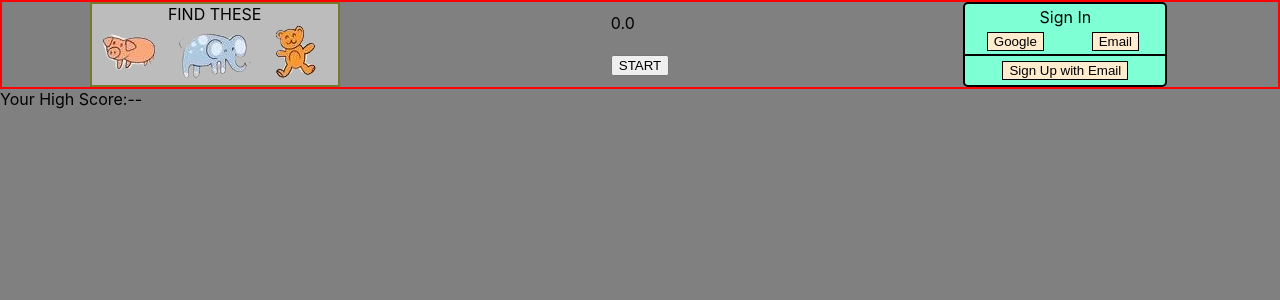
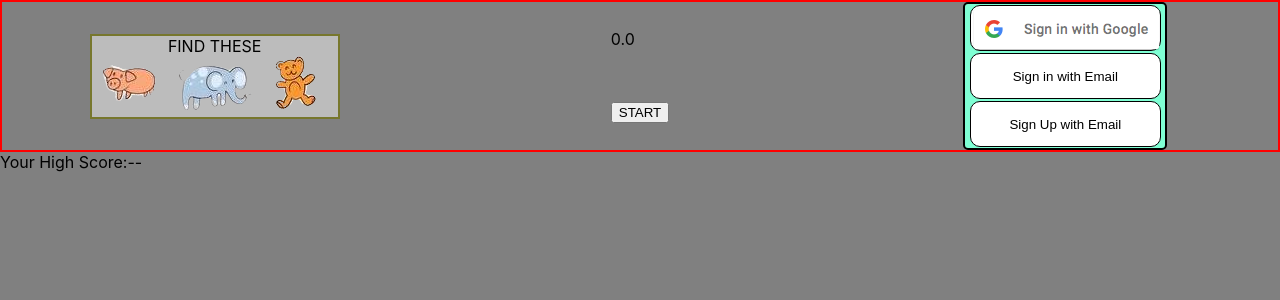
Before and after one commit to hoholabs/image-tagger, a React (Create React App) app: page / in a window 1280 px wide. Shown: the top 300 px of the page. Built offline with nearby package versions, Linux system fonts and the light colour scheme; no server answers.

Commit message:
Auth section CSS

```diff
--- a/public/index.html
+++ b/public/index.html
@@ -10,7 +10,8 @@
   <link rel="apple-touch-icon" href="%PUBLIC_URL%/logo192.png" />
 
   <link rel="manifest" href="%PUBLIC_URL%/manifest.json" />
-
+  <link rel="stylesheet"
+    href="https://fonts.googleapis.com/css2?family=Material+Symbols+Outlined:opsz,wght,FILL,GRAD@48,400,0,0" />
   <title>React App</title>
 </head>
 
--- a/src/App.css
+++ b/src/App.css
@@ -1,9 +1,5 @@
 :root {
     background-color: grey;
-}
-
-.material {
-    font-variation-settings: 'FILL' 0, 'wght' 400, 'GRAD' 0, 'opsz' 48;
 }
 
 nav {
@@ -58,25 +54,27 @@ nav #auth {
     background-color: aquamarine;
     border-radius: 5px;
     display: grid;
-
     width: 200px;
     justify-items: center;
 }
 
 nav #auth button {
-    background-color: blanchedalmond;
+    background-color: white;
     border: solid black 1px;
+    padding: 0;
+    width: 191px;
+    height: 46px;
+    border-radius: 10px;
+    margin: 1px;
 }
 
 nav #signIn {
     width: 100%;
-
     display: grid;
     grid-template-rows: 1fr 1fr;
-    grid-template-columns: 1fr 1fr;
+    grid-template-columns: 1fr;
     justify-items: center;
     align-items: center;
-    /* border: solid black 2px; */
 }
 
 nav #signIn span {
@@ -85,9 +83,8 @@ nav #signIn span {
 
 nav #signUp {
     display: grid;
-
     width: 100%;
-    border-top: solid black 2px;
+    /* border-top: solid black 2px; */
     justify-items: center;
     align-items: center;
 }
--- a/src/Auth.js
+++ b/src/Auth.js
@@ -128,8 +128,6 @@ function Auth({ userInfo, setUserInfo }) {
             {/* not logged in, signUp not activates signIn not activated */}
             {!loggedIn && !signUp && (
                 <div id="signIn">
-                    {' '}
-                    <span>Sign In</span>
                     {/* Google sign in button */}
                     {!signIn && (
                         <button
@@ -142,7 +140,7 @@ function Auth({ userInfo, setUserInfo }) {
                                 signInWithRedirect(auth, provider);
                             }}
                         >
-                            Google
+                            <img src="images/btn_google_signin_light_normal_web.png"></img>
                         </button>
                     )}
                     {/* Email sign in button */}
@@ -153,7 +151,7 @@ function Auth({ userInfo, setUserInfo }) {
                                 setSignIn(true);
                             }}
                         >
-                            Email
+                            Sign in with Email
                         </button>
                     )}
                     {/* Email sign in form */}
```
Also changed, not shown: public/images/btn_google_signin_light_normal_web.png (added).
